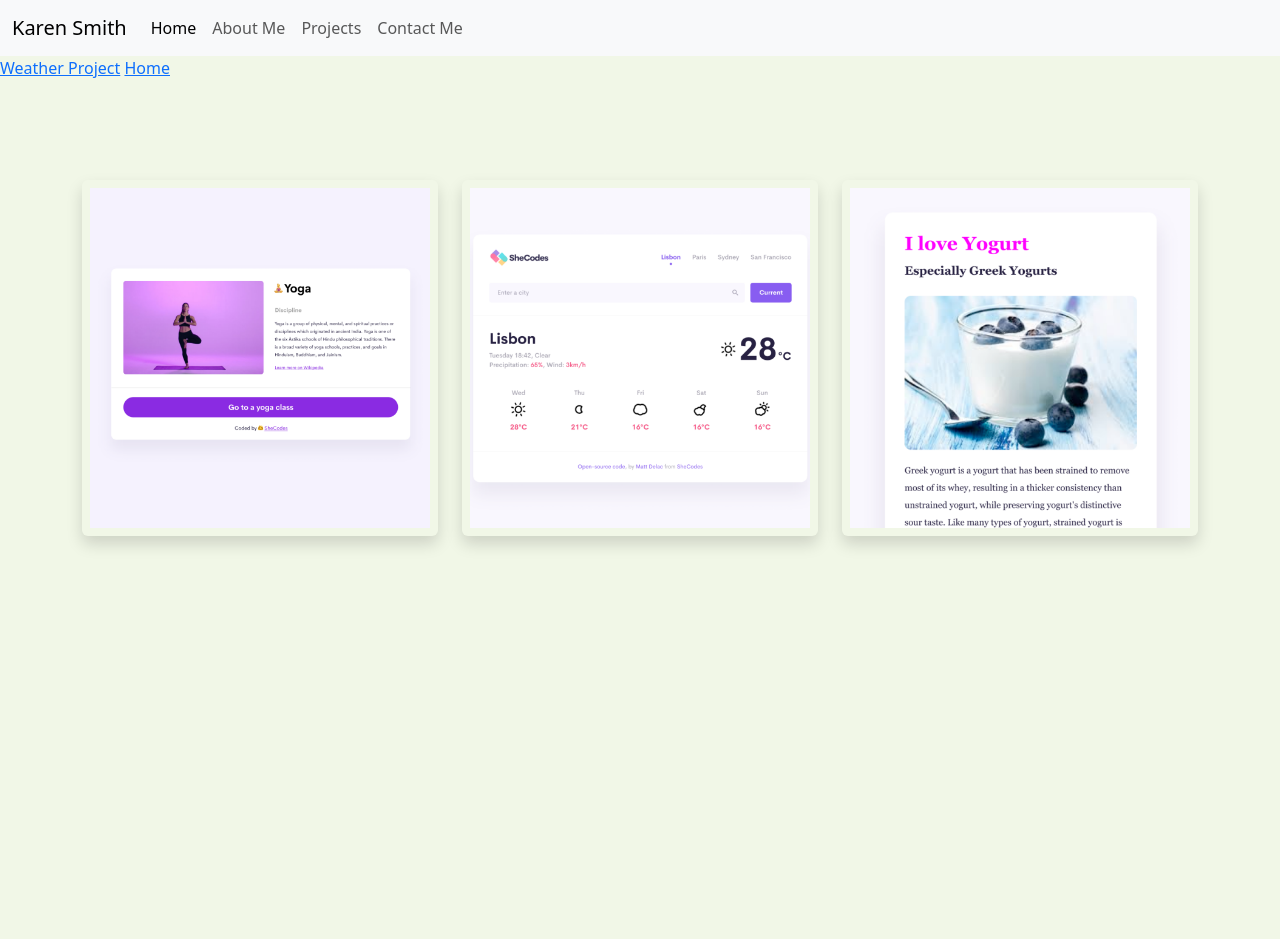
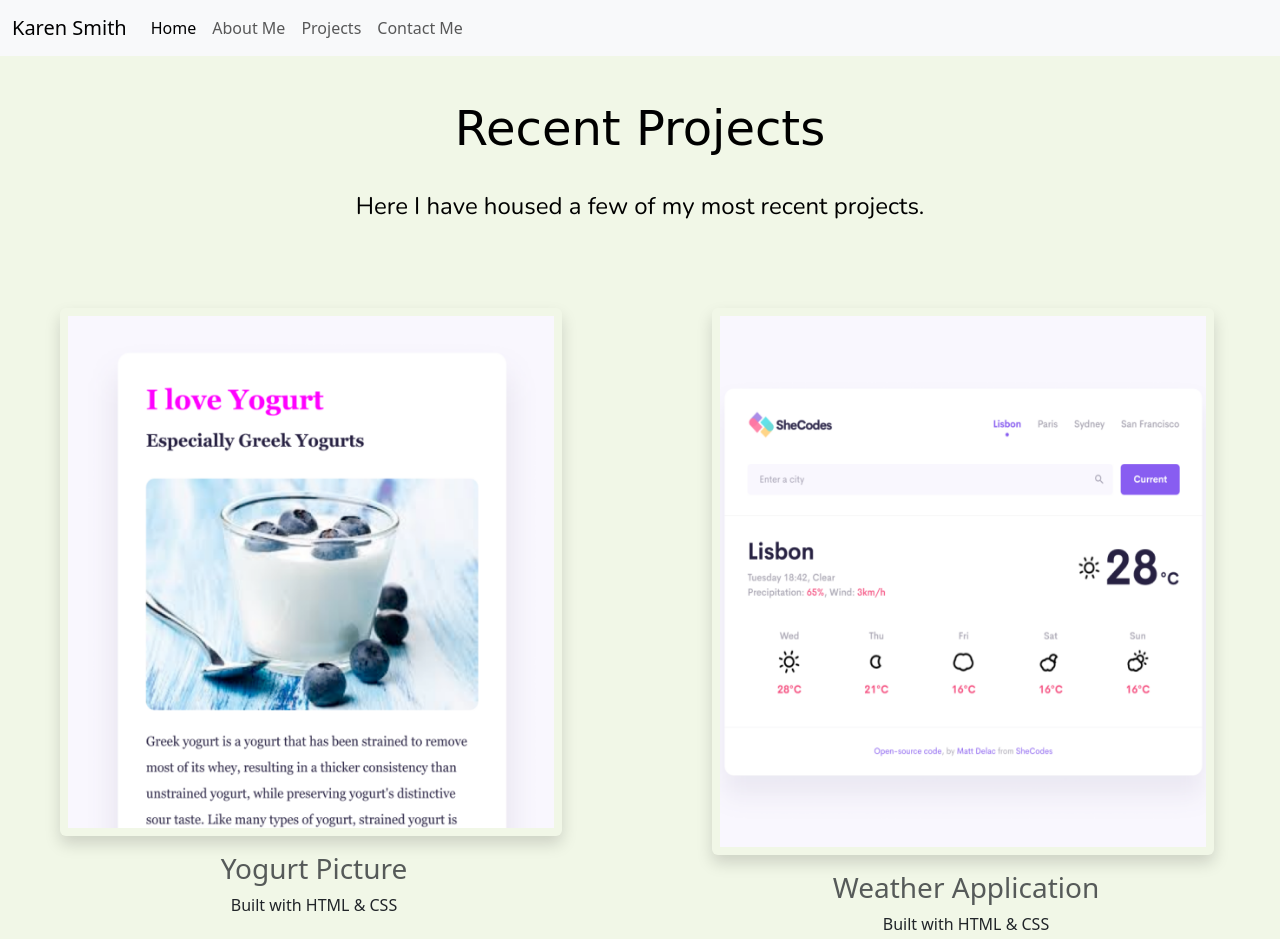
Before and after one commit to Karen12031/KarenS-Portfolio, a plain HTML site: page projects/projects.html in a window 1280 px wide. Shown: the top 939 px of the page. Before the commit the page ends 800 px from the top, so only its background shows below. Drawn offline with nearby package versions, Linux system fonts and the light colour scheme; a web font is replaced by a local one.

Commit message:
Updated Image CSS and HTML
For both About and Projects page, image styles and placing were updated

```diff
--- a/projects/projects.html
+++ b/projects/projects.html
@@ -72,31 +72,43 @@
         </div>
       </div>
     </nav>
-    <h1>My Projects</h1>
-    <a href="/projects/weather.html" target="_blank"> Weather Project</a>
-    <a href="/index.html"> Home</a>
-    <div class="container">
-      <div class="row">
-        <div class="col-sm-4">
+    <div class="content-container">
+      <div class="content">
+        <h1 class="text-center">
+          Recent Projects
+        </h1>
+        <h3 class="mb-4 text-center">
+          Here I have housed a few of my most recent projects.
+        </h3>
+      </div>
+    </div>
+    <div class="row">
+      <div class="col-md-6 mb-4">
+          <img
+            src="/images/yogurt.png"
+            class="img-fluid mb-3  p-2 shadow rounded"
+            alt="yoga project"
+          />
+          <h3 class="text-muted text-center">Yogurt Picture</h3>
+          <p class="text-center">Built with HTML & CSS</p>
+        </div>
+        <div class="col-md-6">
+          <img
+            src="/images/weather.png"
+            class="img-fluid mb-3 p-2 shadow rounded"
+            alt="weather app "
+          />
+          <h3 class="text-muted text-center">Weather Application</h3>
+          <p class="text-center">Built with HTML & CSS</p>
+        </div>
+        <div class="col-md-6">
           <img
             src="/images/yoga.png"
-            class="img-fluid p-2 shadow rounded"
+            class="img-fluid mb-3 p-2 shadow rounded"
             alt="yoga project"
           />
-        </div>
-        <div class="col-sm-4">
-          <img
-            src="/images/weather.png"
-            class="img-fluid p-2 shadow rounded"
-            alt="weather app "
-          />
-        </div>
-        <div class="col-sm-4">
-          <img
-            src="/images/yogurt.png"
-            class="img-fluid p-2 shadow rounded"
-            alt="yogurt project"
-          />
+          <h3 class="text-muted text-center"> Yoga Page</h3>
+          <p class="text-center"> Built with HTML & CSS</p>
         </div>
       </div>
     </div>
--- a/src/style.css
+++ b/src/style.css
@@ -90,15 +90,21 @@ body {
 }
 
 .about-paragraphs {
-  margin: 30px 0;
+  margin: 30px;
 }
 
 .about-paragraphs p {
   margin: 20px;
   font-style: normal;
   font-weight: 400;
-  font-size: 20px;
+  font-size: 25px;
   line-height: 30px;
+}
+
+.img-fluid {
+  max-width: 80%;
+  height: 80%;
+  margin: 60px;
 }
 
 .email-link {
@@ -129,14 +135,35 @@ body {
 .content-container {
   color: black;
 }
-.content-container h2 {
+
+.content {
+  padding: 0px;
+  text-align: center;
+}
+
+.content-container h1 {
+  margin-top: 90px;
   font-size: 48px;
-  font-family: "Numans", sans-serif;
+  font-family: var(--heading-font-family);
   padding: 10px;
   text-align: justify;
 }
-.about-paragraphs {
-  font-size: 64px;
+.content-container h2 {
+  font-size: 35px;
+  font-family: var(--paragraph-font-family);
+  padding: 10px;
+  text-align: justify;
+}
+
+.content h3 {
+  font-size: 24px;
+  font-family: var(--paragraph-font-family);
+  margin: 20px 0 0;
+  line-height: 1.5;
+}
+
+.content p {
+  font-size: 18px;
   font-family: var(--paragraph-font-family);
 }
 
```
Also changed, not shown: about.html (+2 -2 lines).
